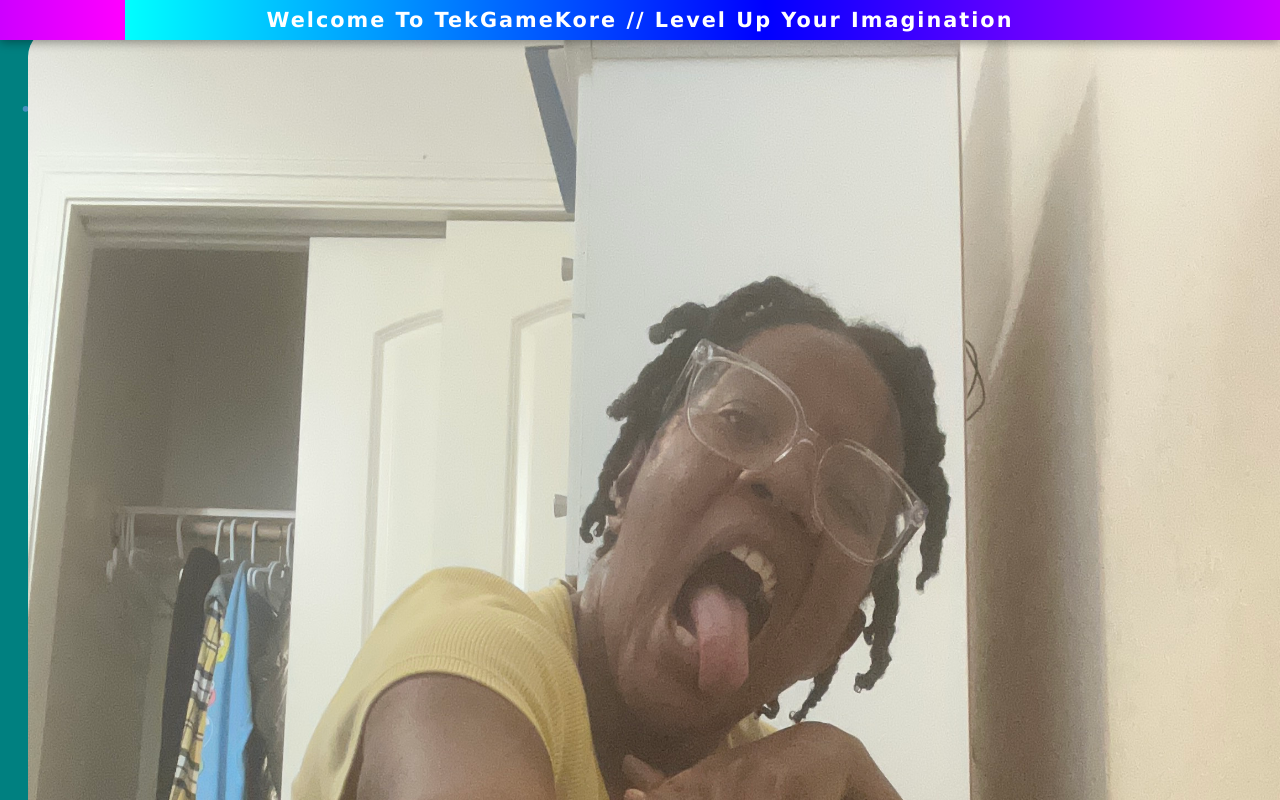
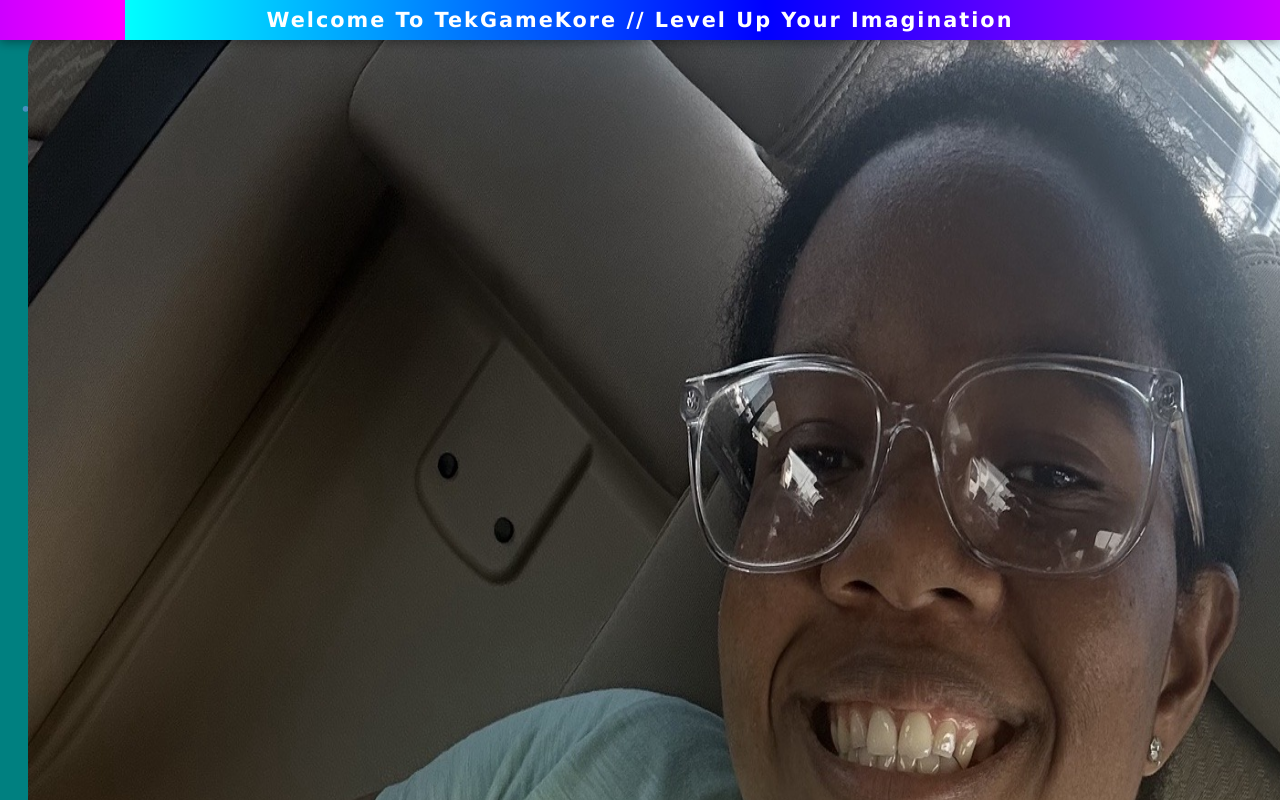
Before and after one commit to TekIzAwesome/TekGameKore, a plain HTML site: page index.html in a window 1280 px wide. Shown: the top 800 px of the page. Drawn offline with Linux system fonts and the light colour scheme.

Commit message:
Update image source in index.html. Changes made by developer Tek on Thursday November 12th 2026

```diff
--- a/index.html
+++ b/index.html
@@ -2,7 +2,7 @@
 <html>
     <head>
         <title>TekGameKore</title>
-        <img src="Tek Twisted Up 2026.JPG" id="targetImage">
+        <img src="IMG_0259.JPG" id="targetImage">
         <link rel="stylesheet" href="style.css">
         <link rel="stylesheet" href="https://cdnjs.cloudflare.com/ajax/libs/font-awesome/7.3.1/css/all.min.css" integrity="sha512-QeR2VH+lsBE5LSAe1Q5EnTBbe7XTBubt8dG93Y7gidSgdMCr8nVqKcfKAMyN96SV8KDbZVTDXChatu5G2KQGzg==" crossorigin="anonymous" referrerpolicy="no-referrer">
         <body>
```
